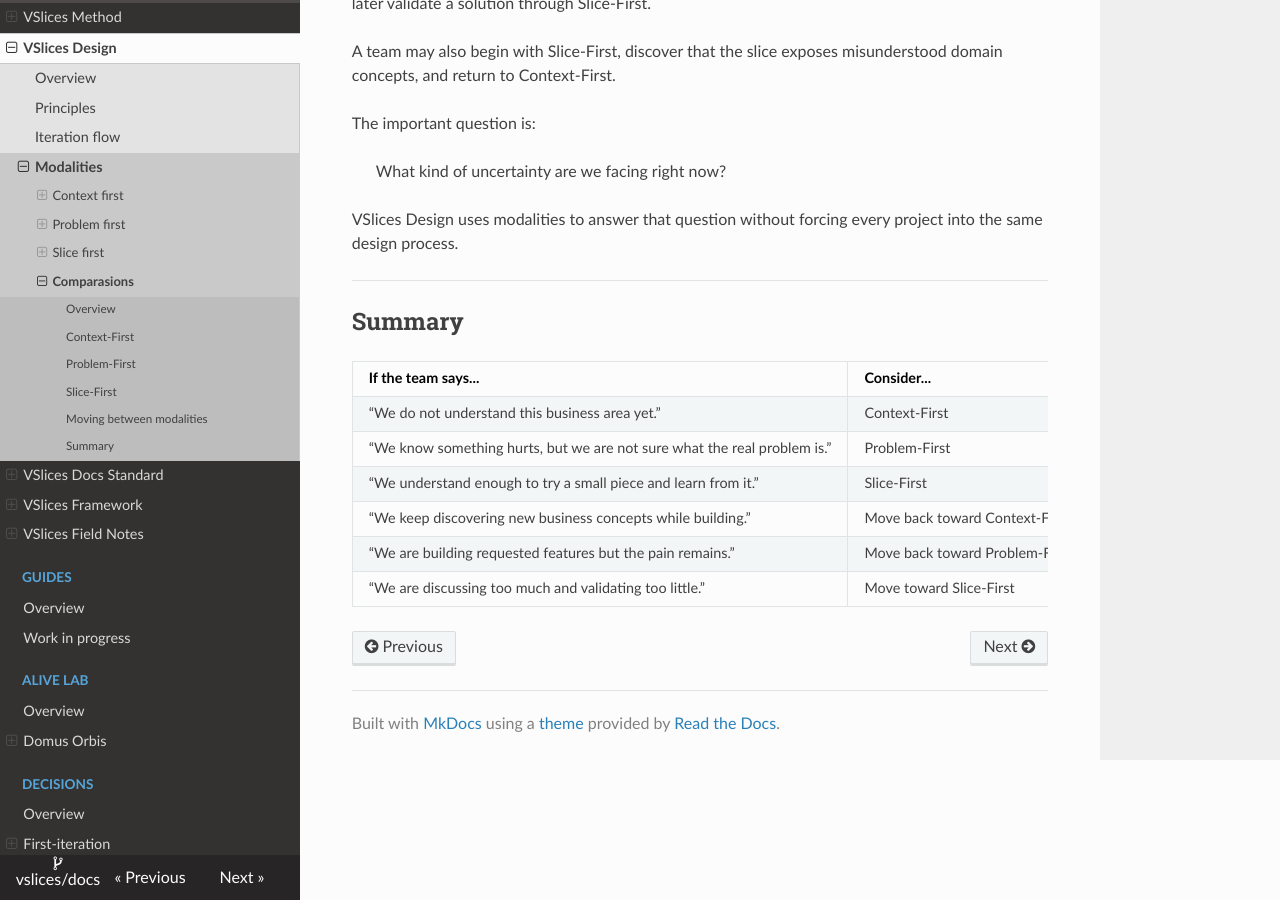
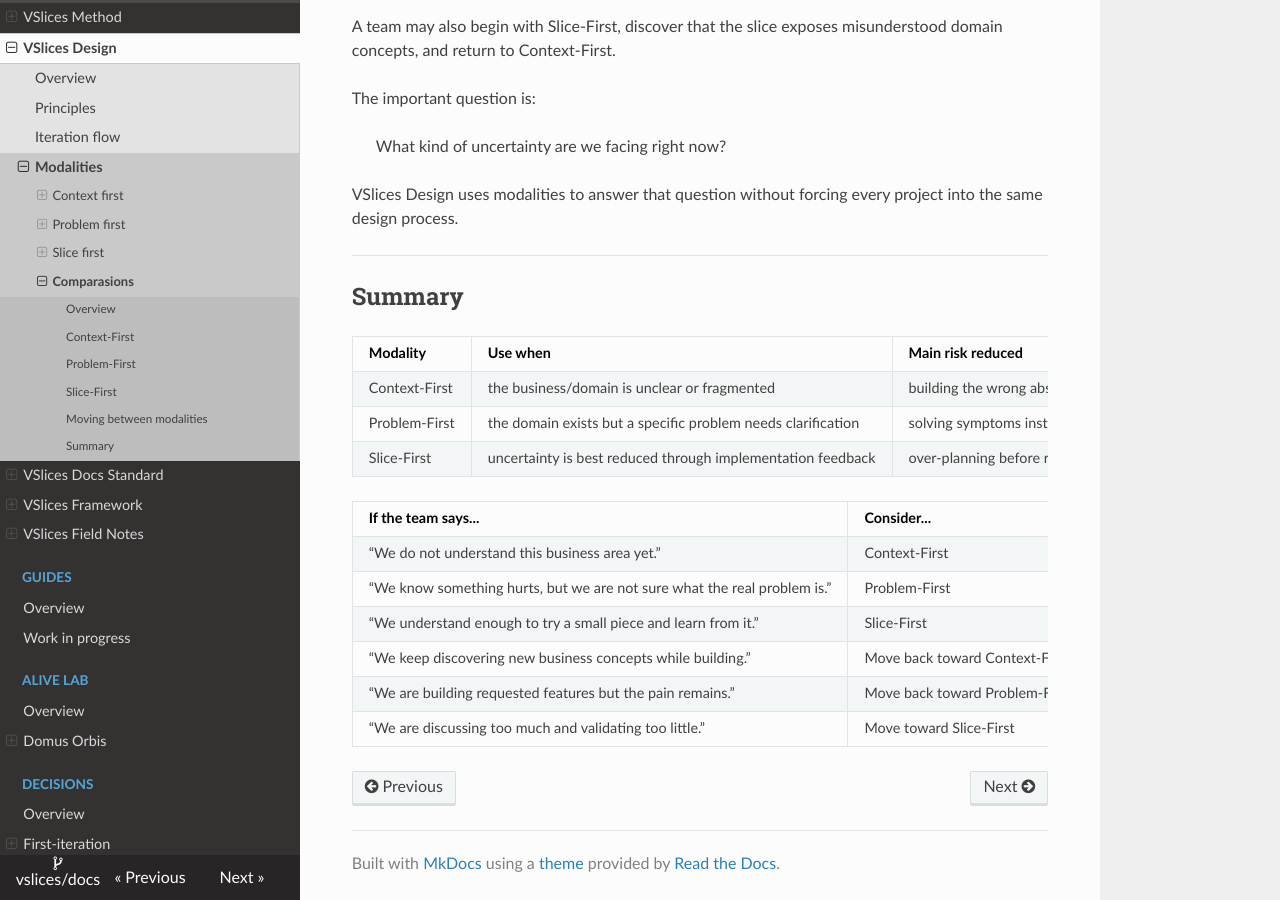
Before and after one commit to vslices/docs, an MkDocs documentation site: the page built from docs/products/design/modalities/comparisons.md, in a window 1280 px wide and 900 px high, scrolled down 3462 px. Built offline with MkDocs 1.6.1, drawn with Linux system fonts in a browser that asks for light colours; nearby versions of some CDN libraries.

```diff
--- a/docs/products/design/modalities/comparisons.md
+++ b/docs/products/design/modalities/comparisons.md
@@ -9,8 +9,6 @@ They are design strategies.
 A team does not need to permanently identify with one of them. The same project may use different modalities at different moments, depending on what is currently unclear.
 
 The purpose of this comparison is to help teams decide where to start.
-
----
 
 ## Overview
 
@@ -142,6 +140,13 @@ VSlices Design uses modalities to answer that question without forcing every pro
 
 ## Summary
 
+| Modality      | Use when                                                     | Main risk reduced                   |
+| ------------- | ------------------------------------------------------------ | ----------------------------------- |
+| Context-First | the business/domain is unclear or fragmented                 | building the wrong abstraction      |
+| Problem-First | the domain exists but a specific problem needs clarification | solving symptoms instead of causes  |
+| Slice-First   | uncertainty is best reduced through implementation feedback  | over-planning before reality checks |
+
+
 | If the team says...                                                      | Consider...                    |
 | ------------------------------------------------------------------------ | ------------------------------ |
 | “We do not understand this business area yet.”                           | Context-First                  |
```
Also changed, not shown: docs/products/design/index.md (+1 -1 lines).
